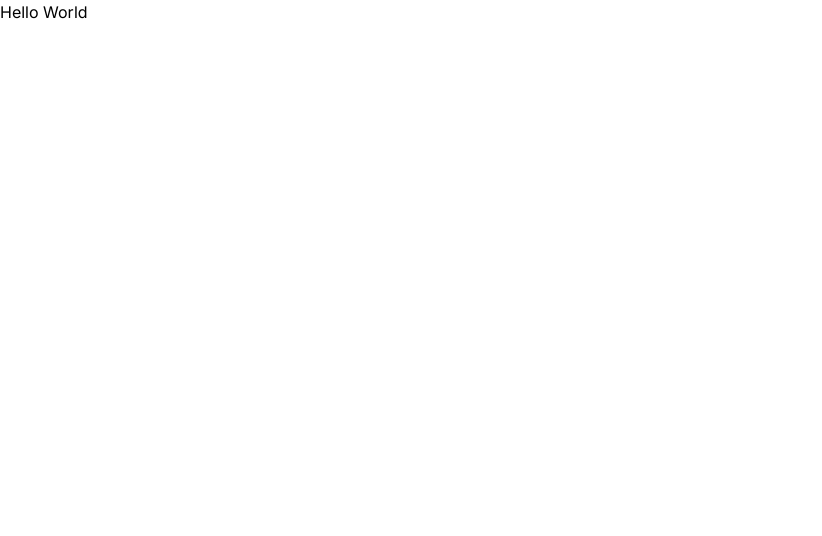
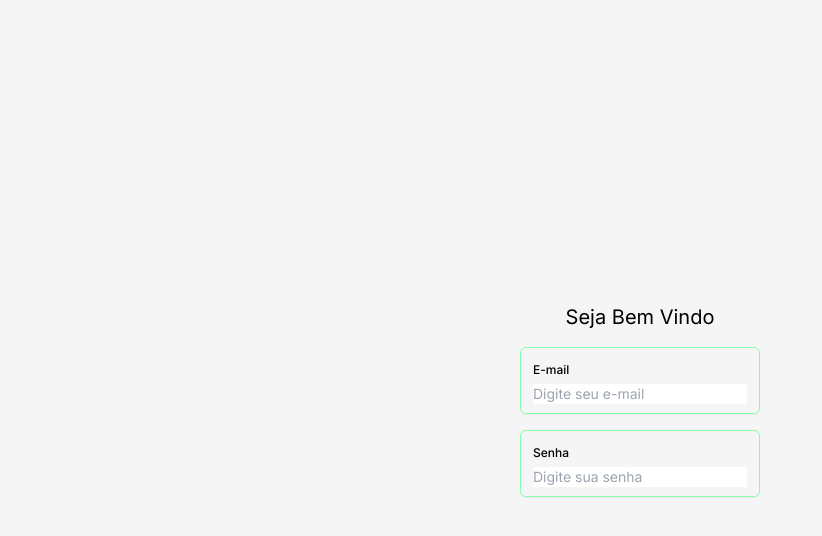
Before and after one commit to matheus98rocha/devsync, a Next.js app: page / in a window 1280 px wide. Shown: the top 536 px of the page, without its empty margins (0-822 px from the left). Built offline with nearby package versions, Linux system fonts and the light colour scheme.

Commit message:
feat - input

```diff
--- /dev/null
+++ b/src/app/components/input/primary-input.component.tsx
@@ -0,0 +1,47 @@
+import React from 'react'
+import { PrimaryInputProps } from './primary-input.types'
+
+function PrimaryInput({
+  valueInput,
+  handleChangeInput,
+  label,
+  type,
+  placeholder,
+}: PrimaryInputProps) {
+  return (
+    <>
+      <label
+        htmlFor="UserEmail"
+        className="block
+        overflow-hidden
+        rounded-md border
+        border-primary
+        px-3
+        py-2
+        shadow-sm
+        focus-within:border-primaryFocus
+        focus-within:ring-1
+        focus-within:ring-primaryFocus"
+      >
+        <span
+          className="text-xs
+        font-medium
+        text-gray-700"
+        >
+          {label}
+        </span>
+
+        <input
+          type={type}
+          id="primaryInput"
+          placeholder={placeholder}
+          className="mt-1 w-full border-none p-0 focus:border-transparent focus:outline-none focus:ring-0 sm:text-sm"
+          value={valueInput}
+          onChange={handleChangeInput}
+        />
+      </label>
+    </>
+  )
+}
+
+export default PrimaryInput
--- a/src/app/page.tsx
+++ b/src/app/page.tsx
@@ -1,9 +1,32 @@
+'use client'
+
 import Image from 'next/image'
+import PrimaryInput from './components/input/primary-input.component'
+import React from 'react'
 
 export default function Home() {
+  const [email, setEmail] = React.useState('')
+  const [password, setPassword] = React.useState('')
+
   return (
-    <div className="bg-white h-screen w-full">
-      <h1 className="text-black">Hello World</h1>
+    <div className="bg-backgroud h-screen w-full p-4 flex justify-center items-center flex-col gap-4">
+      <h1 className="text-black text-xl	">Seja Bem Vindo</h1>
+      <div className="w-60 h-15 flex items-center justify-center flex-col gap-4">
+        <PrimaryInput
+          label="E-mail"
+          type="e-mail"
+          placeholder="Digite seu e-mail"
+          valueInput={email}
+          handleChangeInput={(event) => setEmail(event.target.value)}
+        />
+        <PrimaryInput
+          label="Senha"
+          type="password"
+          placeholder="Digite sua senha"
+          valueInput={password}
+          handleChangeInput={(event) => setPassword(event.target.value)}
+        />
+      </div>
     </div>
   )
 }
--- a/tailwind.config.js
+++ b/tailwind.config.js
@@ -7,12 +7,11 @@ module.exports = {
   ],
   theme: {
     colors: {
-      red: "#FF8585",
-      green: "#85FFA7",
-      yellow: "#FFD485",
-      white: "#F5F5F5",
-      black: "#000000",
-      white: "#FFFFFF",
+      primary: "#85FFA7",
+      primaryFocus: "#5CFF8A",
+      error: "#FF8585",
+      alert: "#FFD485",
+      backgroud: "#F5F5F5",
     },
   },
   plugins: [],
```
Also changed, not shown: src/app/components/input/primary-input.types.ts (added, +7 -0 lines), tsconfig.json (+17 -4 lines), 1 other file (tests, documents, lock files or other folders).
